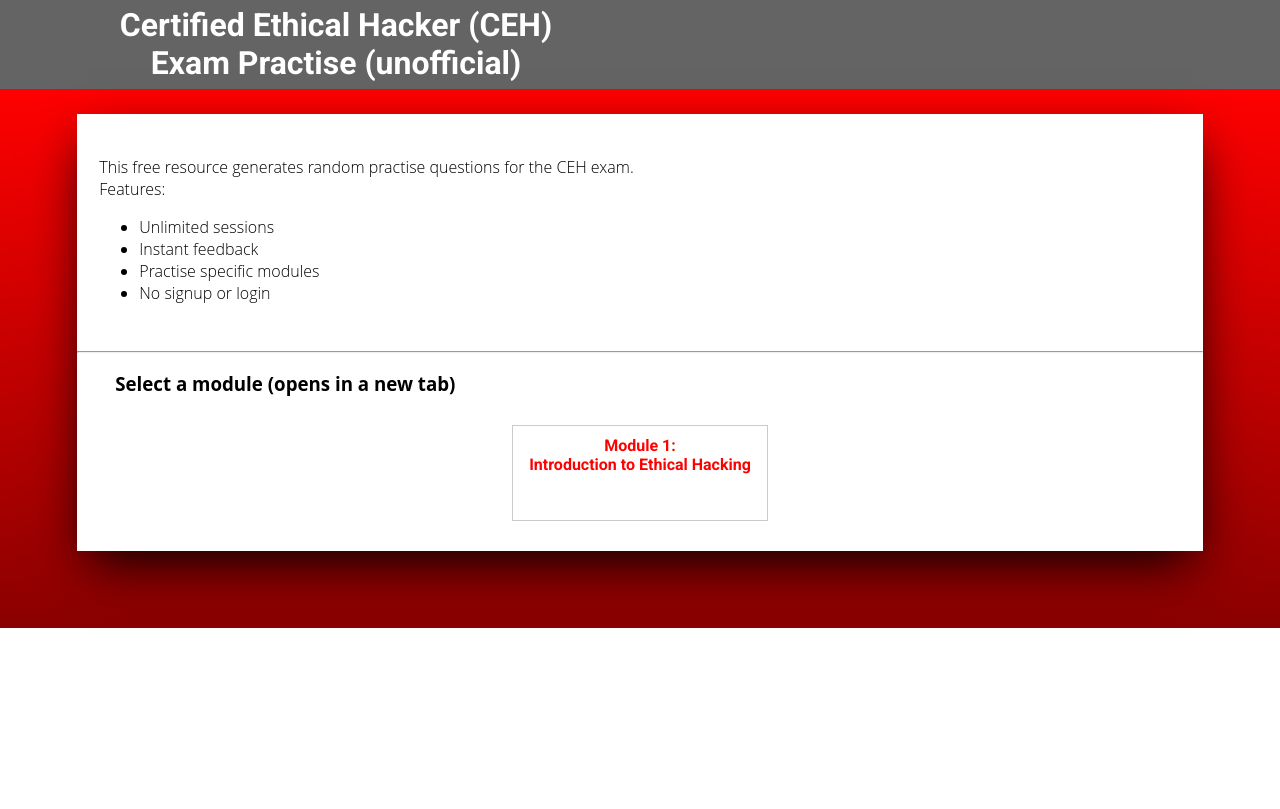
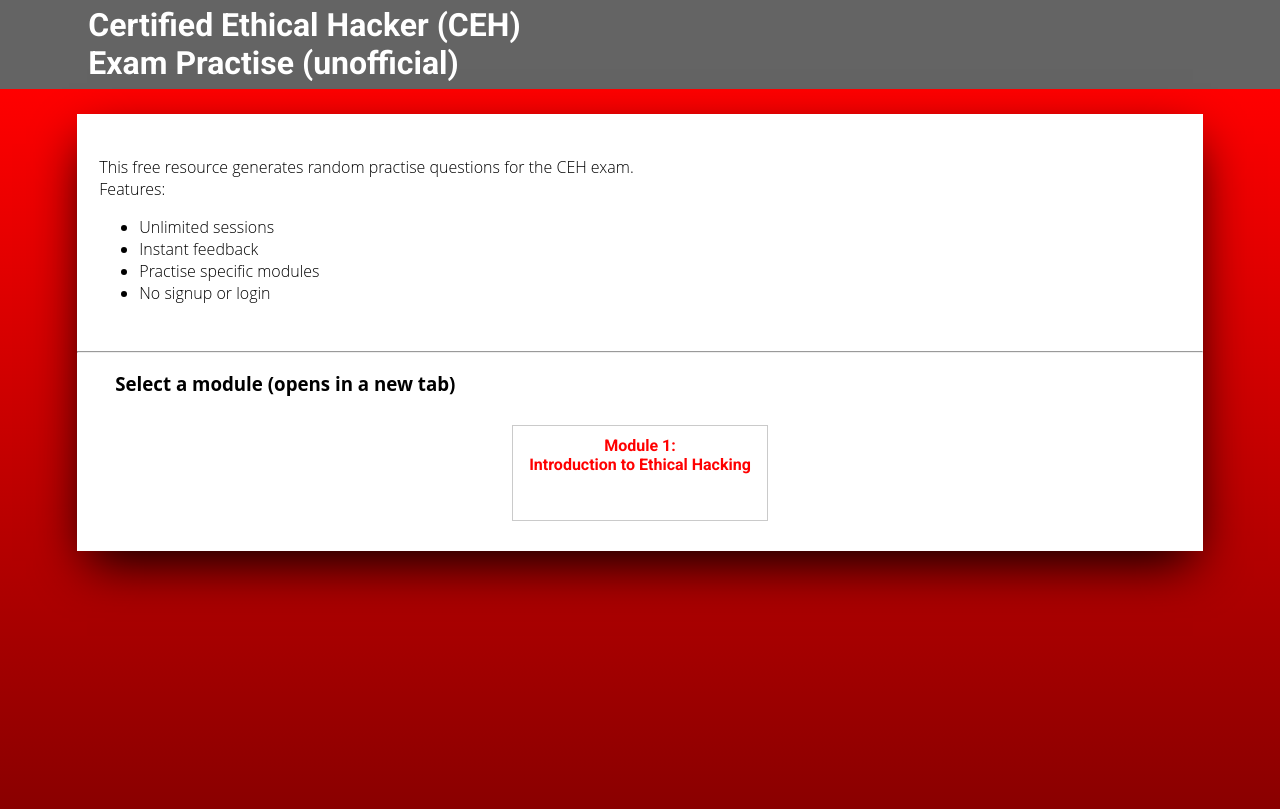
Before and after one commit to devjolt/ceh, a Python web app: template templates/ceh/home.html in a window 1280 px wide. Before the commit the page ends 628 px from the top, so only its background shows below. Run offline with Jinja, Linux system fonts and the light colour scheme; the template is opened without the code that fills it, so the values that code supplies are empty; some libraries are stand-ins or nearby versions; some web fonts are replaced.

Commit message:
make page nicer

```diff
--- a/templates/ceh/base.html
+++ b/templates/ceh/base.html
@@ -63,8 +63,10 @@
 
             .header{
                 display: grid;
-                grid-template-columns: 50% auto ;
-                text-align: center;
+                grid-template-columns: auto ;
+                text-align: left;
+                padding-left:2vw;
+                min-height:10vh;
                 background:var(--first-dark);
 
                 /*border-bottom: 2px solid white;*/
@@ -95,6 +97,7 @@
 
             .main{
                 background-image: linear-gradient(to bottom, var(--second-light), var(--second-dark));
+                min-height:90vh;
                 padding:1%;
             }
             .main-inner{
```
Also changed, not shown: ceh_modules/_2.py (+11 -4 lines).
